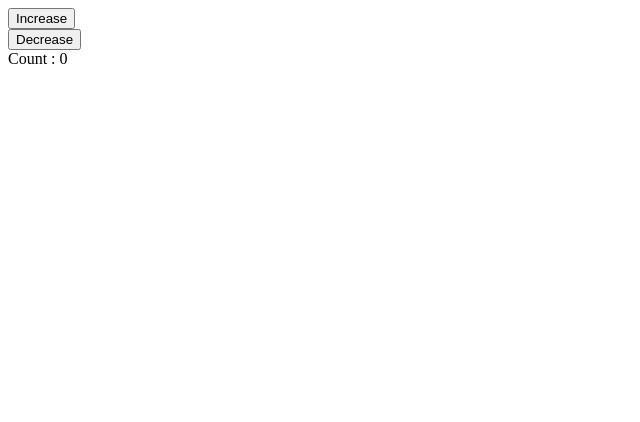
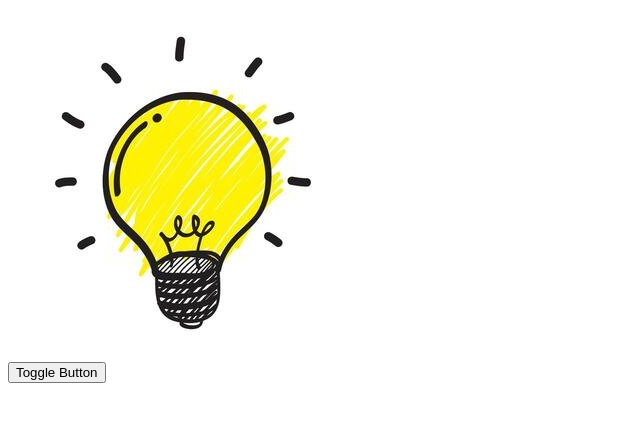
Before and after one commit to Harmankhurana/Cohort-3-Full-Stack-WebDevelopment, a React (Vite) app in the folder Week 10 - React.js Advance/ContextAPI-and-StateManagement/: page / in a window 1280 px wide. Shown: the top 422 px of the page, without its empty margins (0-640 px from the left). Built offline with nearby package versions, Linux system fonts and the light colour scheme.

Commit message:
Importing BulbContextProvider in main.jsx from BulbContextProvider.jsx

```diff
--- a/Week 10 - React.js Advance/ContextAPI-and-StateManagement/src/main.jsx
+++ b/Week 10 - React.js Advance/ContextAPI-and-StateManagement/src/main.jsx
@@ -6,9 +6,10 @@ import LightBulbController from './LightBulbDisplay.jsx.jsx';
 import PropDrilling from './PropDrilling.jsx'
 import ContextAPI from './ContextAPI.jsx';
 import CountContext from './CountContext.jsx';
+import BulbContextProvider from './BulbProvider.jsx';
 
 createRoot(document.getElementById('root')).render(
   <StrictMode>
-    <CountContext />
+    <BulbContextProvider />
   </StrictMode>,
 )
```
